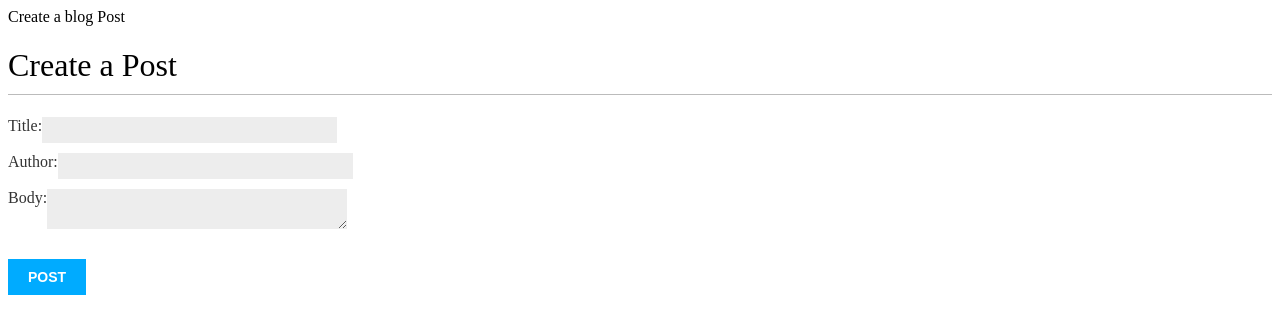
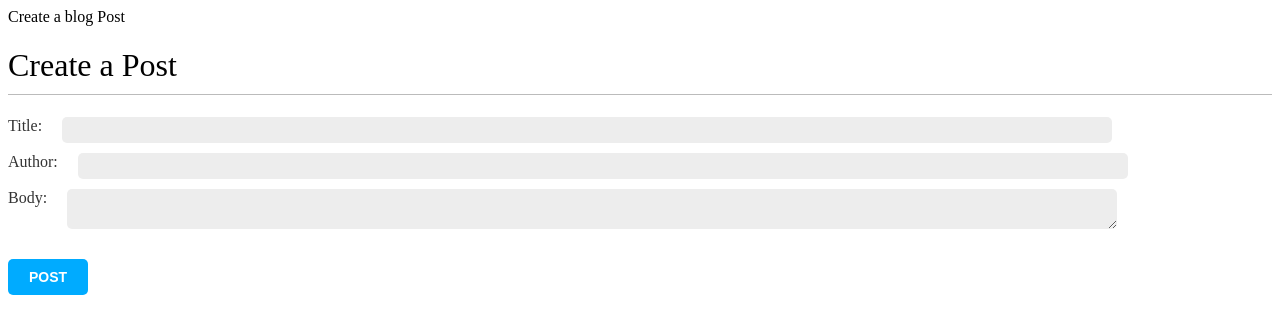
Before and after one commit to Chidu97/django-blog, a Django app: page /create/ in a window 1280 px wide. Shown: the top 334 px of the page. Run offline with Django 4.2, Linux system fonts and the light colour scheme.

Commit message:
improvements to the blog

```diff
--- a/blog/models.py
+++ b/blog/models.py
@@ -16,7 +16,7 @@ class Post(models.Model):
     title = models.CharField(max_length=250)
     slug = models.SlugField(max_length=250, unique_for_date='publish')
     author = models.CharField(max_length=40)
-    author = models.CharField(max_length=50, null=True)
+    # author = models.ForeignKey(User, on_delete=models.CASCADE, related_name='blog_posts', null=True)
     body = models.TextField()
     publish = models.DateTimeField(default=timezone.now)
     created = models.DateTimeField(auto_now_add=True)
--- a/blog/static/css/create.css
+++ b/blog/static/css/create.css
@@ -13,11 +13,13 @@ label {
 }
 input, textarea {
     clear:both;
-    margin:0 0 10px;
+    margin:0 20px 10px;
     background:#ededed;
     border:0;
-    padding:6px 70px;
+    width: 1050px;
+    padding: 6px;
     font-size:12px;
+    border-radius: 5px;
 }
 input[type=submit] {
     font-weight:bold;
@@ -27,4 +29,6 @@ input[type=submit] {
     font-size:14px;
     text-transform:uppercase;
     margin: 20px 0;
+    width: 80px;
+    cursor: pointer;
 }
```
